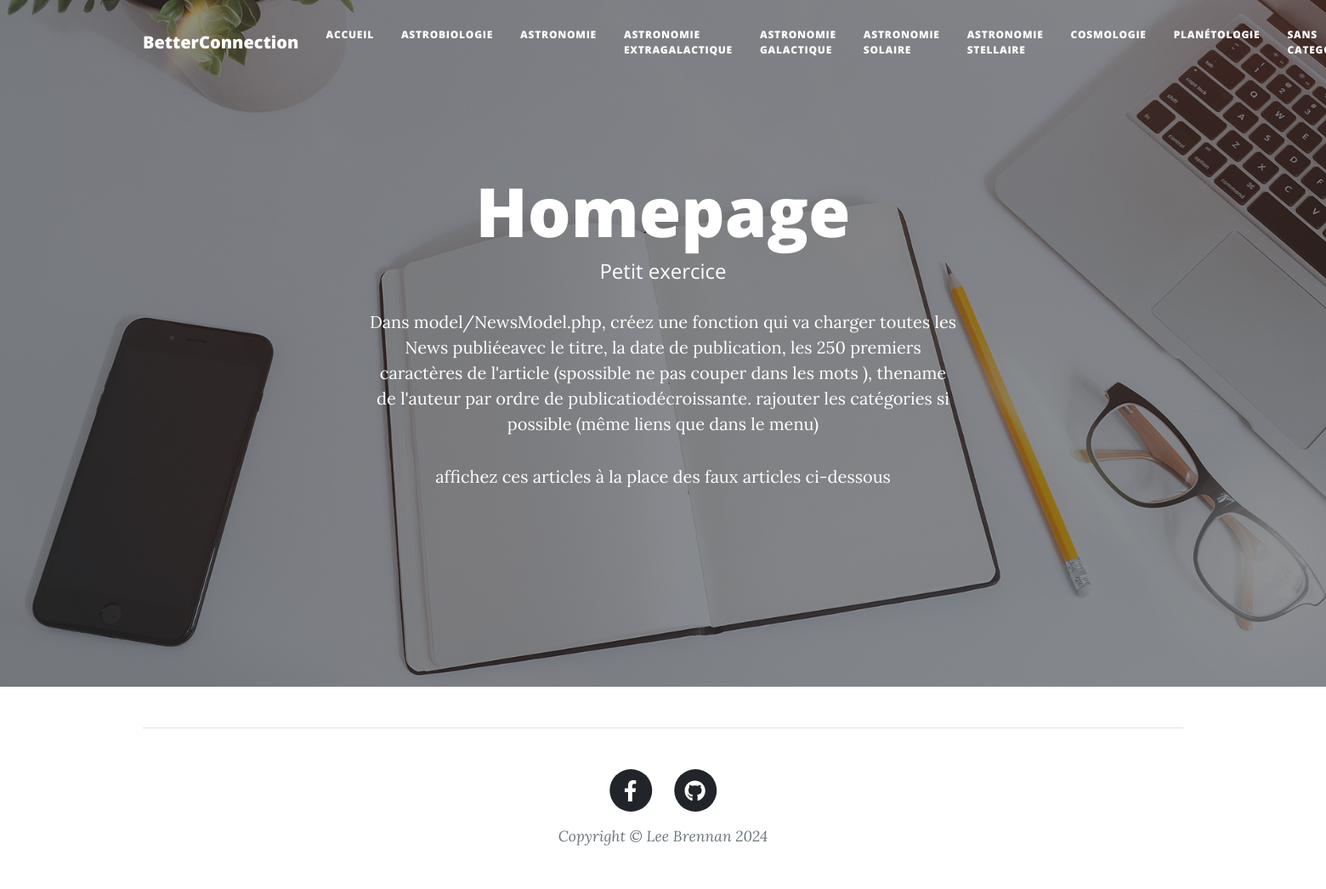
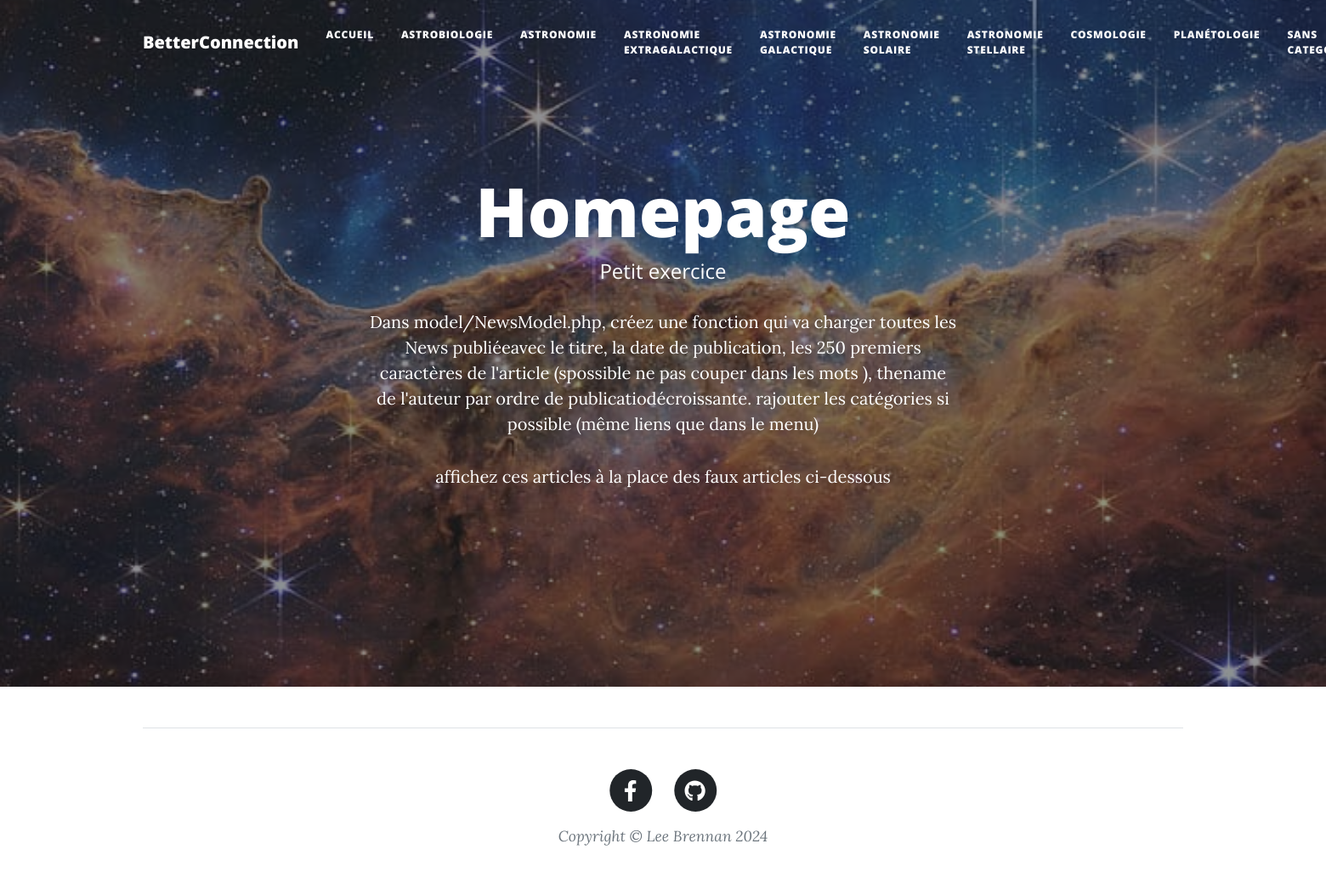
Before and after one commit to Leerlandais/homeConnection, a PHP site: page / in a window 1560 px wide; the page is wider, and only the part inside the window is pictured. Shown: that part at 85% size. Run offline with PHP 8.4, Linux system fonts and the light colour scheme; data comes from the database, SQL or seed files in the repository; a stand-in replaces the project's code that opens the database connection; some libraries are stand-ins or nearby versions.

Commit message:
works but not how I want it to

```diff
--- a/view/inc/header.view.php
+++ b/view/inc/header.view.php
@@ -1,4 +1,4 @@
-<header class="masthead" style="background-image: url('assets/img/home-bg.jpg')">
+<header class="masthead" style="background-image: url('assets/img/nebula.jpg')">
     <div class="container position-relative px-4 px-lg-5">
         <div class="row gx-4 gx-lg-5 justify-content-center">
             <div class="col-md-10 col-lg-8 col-xl-7">
```
Also changed, not shown: public/assets/img/nebula.jpg (added), public/img/nebula.jpg (added), view/inc/sdfsf.html (deleted).
